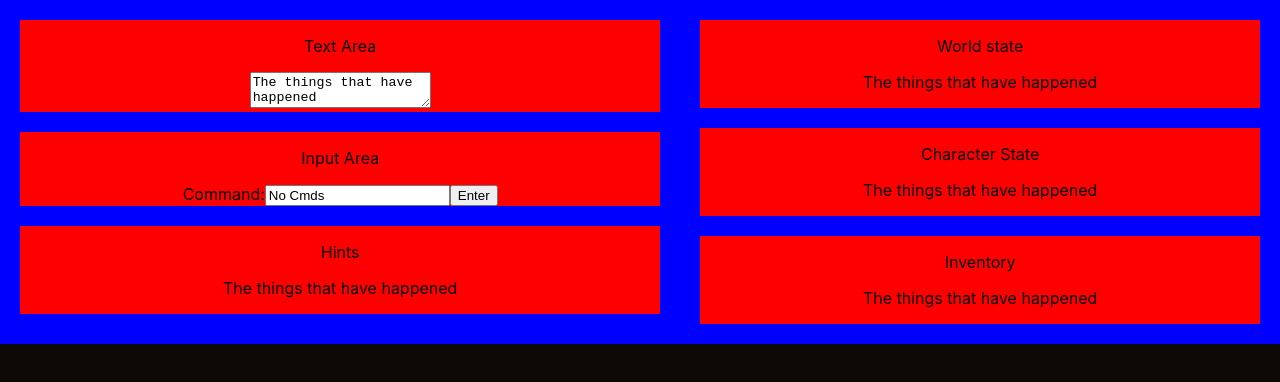
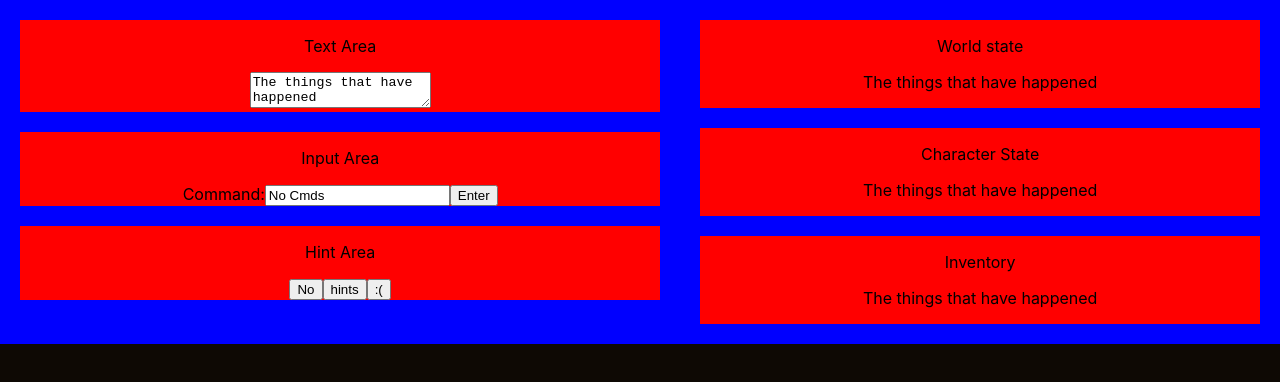
Before and after one commit to OkapalDominic/coop_text_adventure, a React (Create React App) app: page /game in a window 1280 px wide. Shown: the top 382 px of the page. Built offline with nearby package versions, Linux system fonts and the light colour scheme; no server answers.

Commit message:
hint area functional component (buttons do nothing)

```diff
--- a/src/pages/game.tsx
+++ b/src/pages/game.tsx
@@ -14,6 +14,7 @@ interface State {
 }
 interface DataProp {
 	dataStr?: string;
+	dataElms?: string[];
 }
 
 function TextArea(props: DataProp) {
@@ -34,6 +35,25 @@ function InputArea(props: DataProp) {
 			Command:
 			<input type='text' value={props.dataStr} />
 			<input type='submit' value='Enter' />
+		</div>
+	);
+}
+
+function HintsArea(props: DataProp) {
+	let hintElement;
+	if (props.dataElms !== undefined) {
+		hintElement = [];
+		// currently slice so only 10 hints max
+		props.dataElms.slice(0,10).map((e) => {
+			hintElement.push(<button>{e}</button>);
+		});
+	} else {
+		hintElement = <p>No Hints</p>;
+	}
+	return (
+		<div className={styles['column']}>
+			<p>Hint Area</p>
+			{hintElement}
 		</div>
 	);
 }
@@ -71,10 +91,7 @@ class GamePage extends React.Component<Props, State> {
 						<InputArea dataStr={this.state.cmdText} />
 					</div>
 					<div className={styles['row']}>
-						<div className={styles['column']}>
-							<p>Hints</p>
-							<p>{this.state.areaText}</p>
-						</div>
+						<HintsArea dataElms={this.state.hintText.split(' ')}/>
 					</div>
 				</div>
 				<div className={styles['column']}>
```
